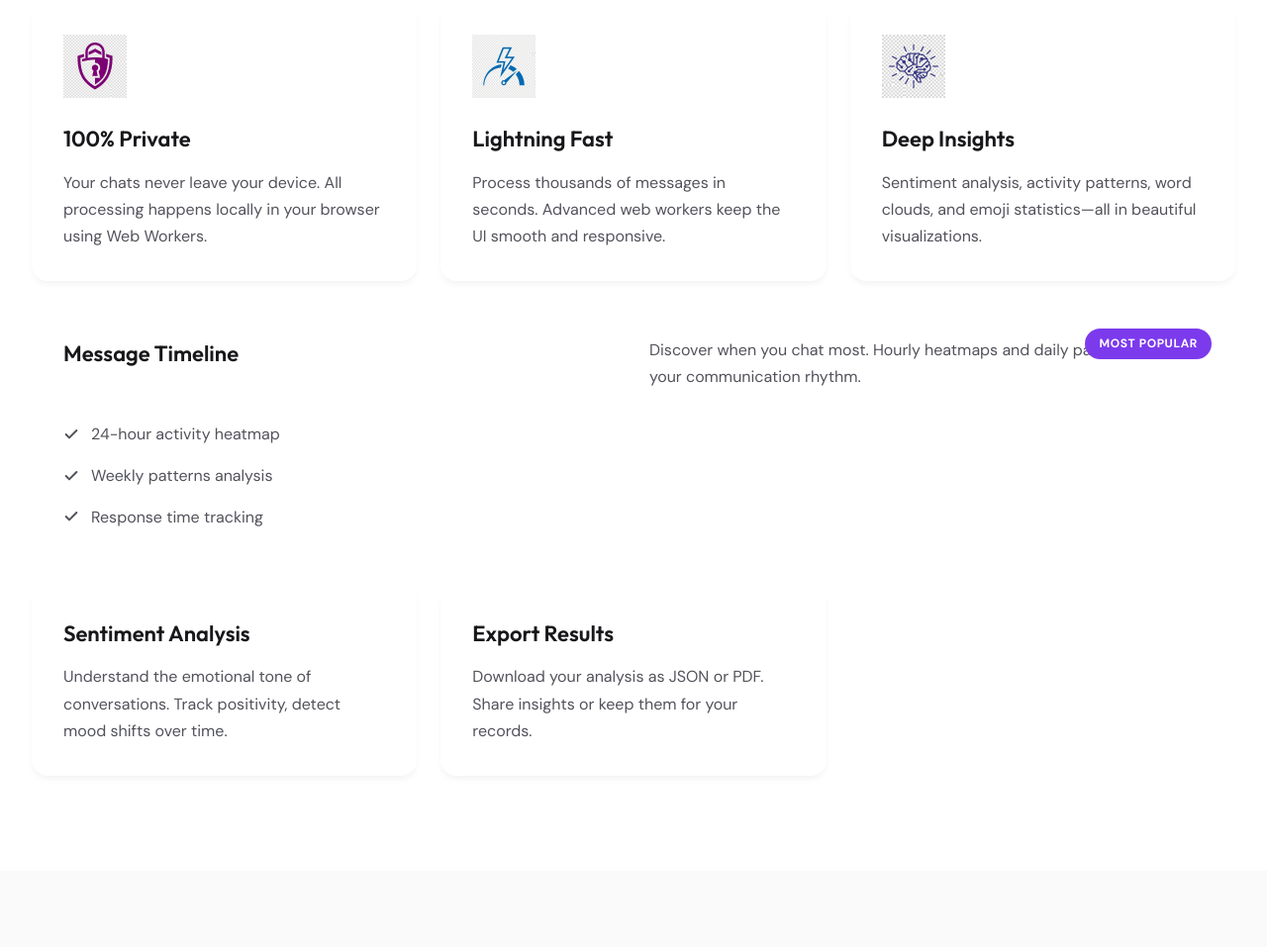
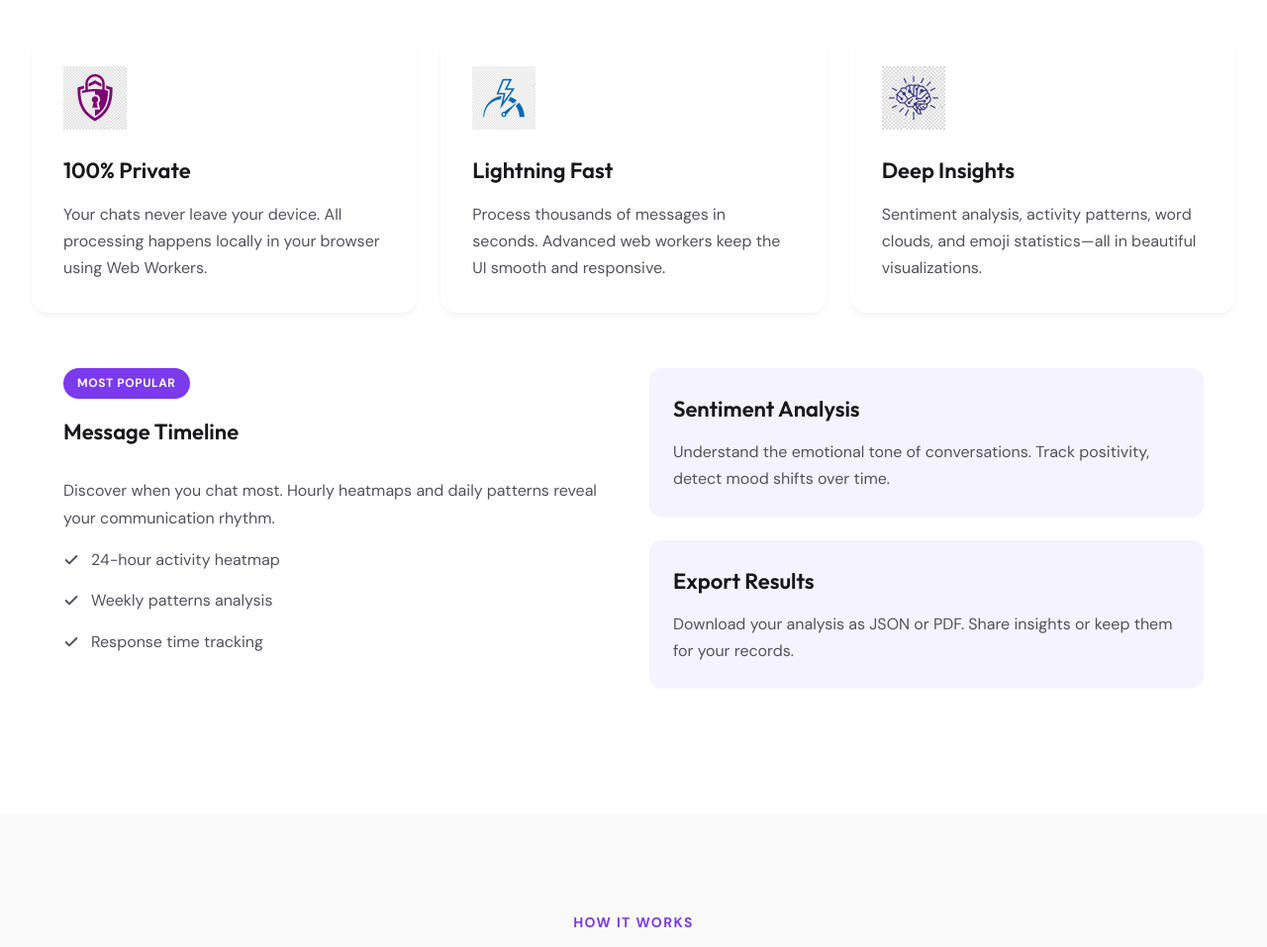
Before and after one commit to tomiwa-a/chat_analyser, a plain HTML site: page index.html in a window 1280 px wide. Shown: the part 1205-2162 px from the top of the page at 99% size. Drawn offline with Linux system fonts and the light colour scheme.

Commit message:
completed base page

```diff
--- a/assets/css/styles.css
+++ b/assets/css/styles.css
@@ -43,11 +43,6 @@ body {
 }
 
 .nav {
-    position: fixed;
-    top: 0;
-    left: 0;
-    right: 0;
-    z-index: 1000;
     background: var(--color-bg-elevated);
     box-shadow: var(--shadow-sm);
 }
@@ -179,7 +174,7 @@ body {
 }
 
 .hero {
-    padding: 9rem 0 6rem;
+    padding: 6rem 0;
     position: relative;
     overflow: hidden;
 }
@@ -417,7 +412,6 @@ body {
     display: grid;
     grid-template-columns: 1fr 1fr;
     gap: 2rem;
-    align-items: start;
     box-shadow: none;
 }
 
@@ -426,10 +420,26 @@ body {
     box-shadow: none;
 }
 
+.feature-highlight-left {
+    display: flex;
+    flex-direction: column;
+    gap: 1rem;
+}
+
+.feature-highlight-right {
+    display: flex;
+    flex-direction: column;
+    gap: 1.5rem;
+}
+
+.feature-mini-card {
+    background: var(--color-bg-muted);
+    padding: 1.5rem;
+    border-radius: 0.75rem;
+    box-shadow: var(--shadow-sm);
+}
+
 .feature-tag {
-    position: absolute;
-    top: 1.5rem;
-    right: 1.5rem;
     background: var(--color-primary);
     color: white;
     padding: 0.375rem 0.875rem;
@@ -438,6 +448,8 @@ body {
     font-weight: 700;
     text-transform: uppercase;
     letter-spacing: 0.05em;
+    display: inline-block;
+    align-self: flex-start;
 }
 
 .feature-list {
--- a/assets/js/main.js
+++ b/assets/js/main.js
@@ -39,23 +39,6 @@ document.addEventListener("DOMContentLoaded", () => {
     });
   });
 
-  const nav = document.querySelector(".nav");
-  let lastScroll = 0;
-
-  window.addEventListener("scroll", () => {
-    const currentScroll = window.pageYOffset;
-
-    if (currentScroll > 100) {
-      nav.style.background = "rgba(15, 15, 26, 0.95)";
-      nav.style.boxShadow = "0 4px 6px -1px rgba(0, 0, 0, 0.1)";
-    } else {
-      nav.style.background = "rgba(15, 15, 26, 0.8)";
-      nav.style.boxShadow = "none";
-    }
-
-    lastScroll = currentScroll;
-  });
-
   const ctaButtons = document.querySelectorAll(".btn-primary");
   ctaButtons.forEach((button) => {
     button.addEventListener("click", () => {
--- a/index.html
+++ b/index.html
@@ -194,6 +194,7 @@
           </div>
 
           <div class="feature-card feature-highlight">
+            <div class="feature-highlight-left">
               <div class="feature-tag">Most Popular</div>
               <h3 class="feature-title">Message Timeline</h3>
               <p class="feature-description">
@@ -258,7 +259,8 @@
               </ul>
             </div>
 
-          <div class="feature-card">
+            <div class="feature-highlight-right">
+              <div class="feature-mini-card">
                 <h3 class="feature-title">Sentiment Analysis</h3>
                 <p class="feature-description">
                   Understand the emotional tone of conversations. Track positivity,
@@ -266,12 +268,14 @@
                 </p>
               </div>
 
-          <div class="feature-card">
+              <div class="feature-mini-card">
                 <h3 class="feature-title">Export Results</h3>
                 <p class="feature-description">
                   Download your analysis as JSON or PDF. Share insights or keep them
                   for your records.
                 </p>
+              </div>
+            </div>
           </div>
         </div>
       </div>
```
Lines whose indentation alone changed are shown as unchanged.
